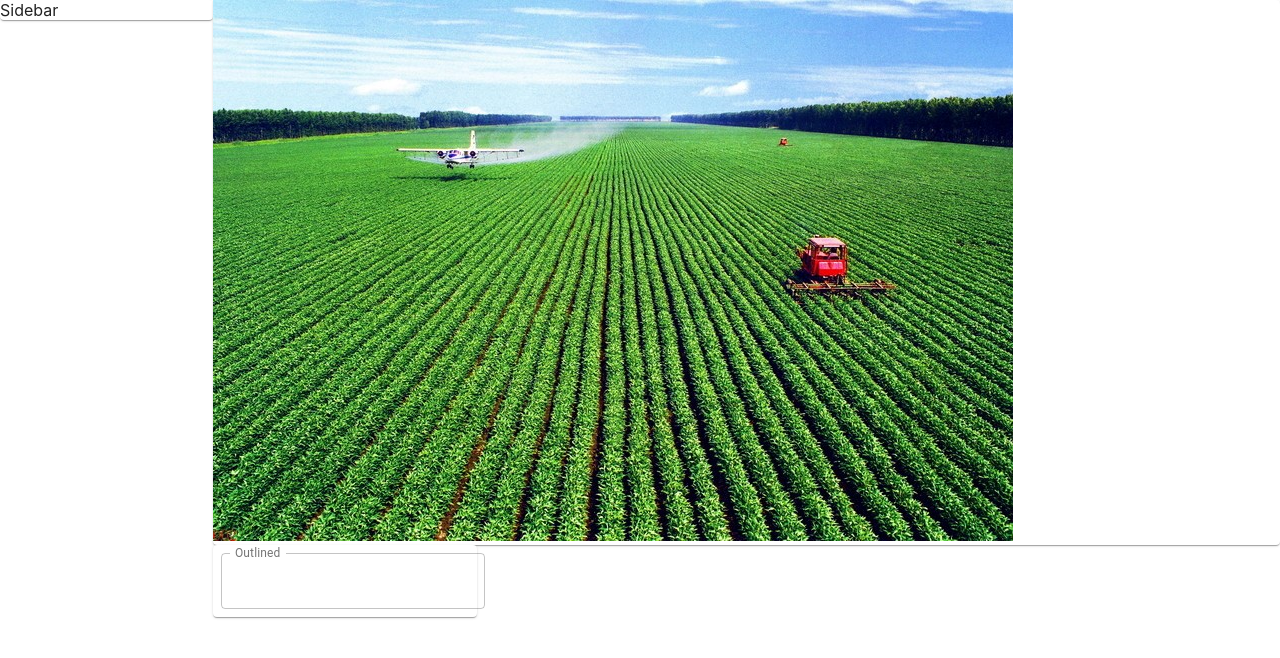
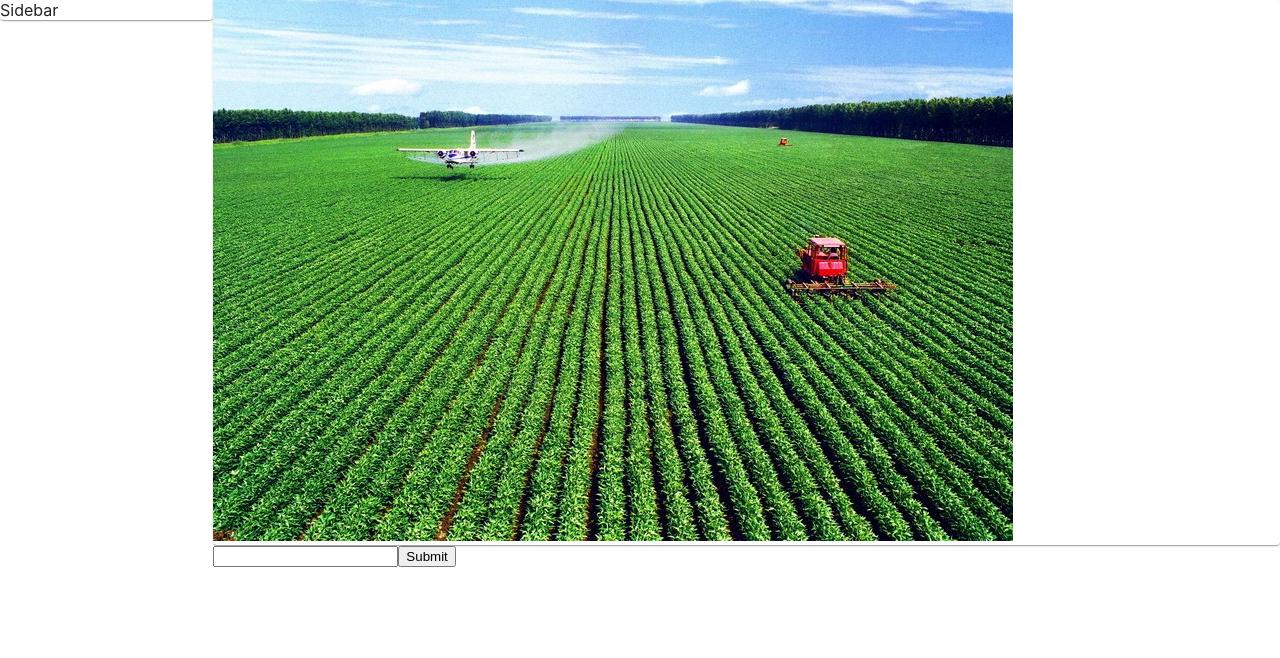
Before and after one commit to notsaksham/Chatbot, a React (Create React App) app in the folder client/: page / in a window 1280 px wide. Shown: the top 658 px of the page. Built offline with nearby package versions, Linux system fonts and the light colour scheme.

Commit message:
Kiran check if it is working

```diff
--- a/client/package.json
+++ b/client/package.json
@@ -8,6 +8,7 @@
     "@testing-library/jest-dom": "^4.2.4",
     "@testing-library/react": "^9.3.2",
     "@testing-library/user-event": "^7.1.2",
+    "axios": "^0.19.2",
     "react": "^16.13.1",
     "react-dom": "^16.13.1",
     "react-scripts": "3.4.1"
--- a/client/src/App.js
+++ b/client/src/App.js
@@ -5,7 +5,8 @@ import Sidebar from './Components/Sidebar';
 import History from './Components/History';
 import {makeStyles} from '@material-ui/core/styles';
 import Divider from '@material-ui/core/Divider';
-import InputQuestion from './Components/Input';
+//import InputQuestion from './Components/Input';
+import InputQuestion from './Components/NewInput';
 
 const useStyles = makeStyles({
   root: {
--- /dev/null
+++ b/client/src/Components/NewInput.jsx
@@ -0,0 +1,41 @@
+import React, { Component } from 'react';
+import axios from 'axios';
+
+class NewInput extends Component {
+    constructor() {
+        super();
+        this.state = {
+          inputtext: '',
+        };
+      }
+
+      onChange = (e) => {
+        this.setState({ [e.target.name]: e.target.value });
+      }
+
+      onSubmit = (e) => {
+        e.preventDefault();
+        const { inputtext } = this.state;
+
+        axios.post('/', { inputtext })
+          .then((result) => {
+          });
+      }
+
+      render() {
+        const { inputtext } = this.state;
+        return (
+          <form onSubmit={this.onSubmit}>
+            <input
+              type="text"
+              name="inputtext"
+              value={inputtext}
+              onChange={this.onChange}
+            />
+            <button type="submit">Submit</button>
+          </form>
+        );
+      }
+    }
+
+export default NewInput;
```
Also changed, not shown: 1 other file (tests, documents, lock files or other folders).
